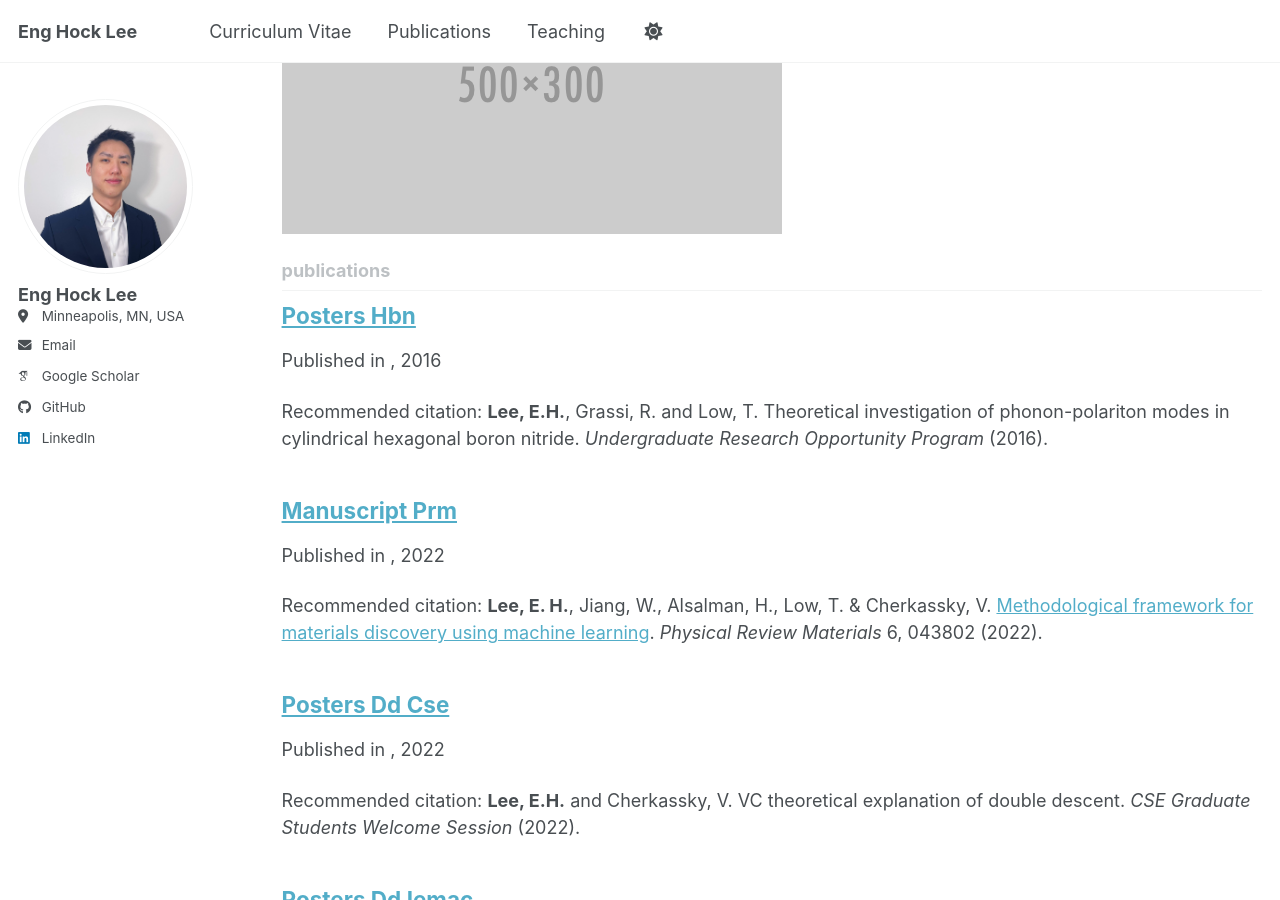
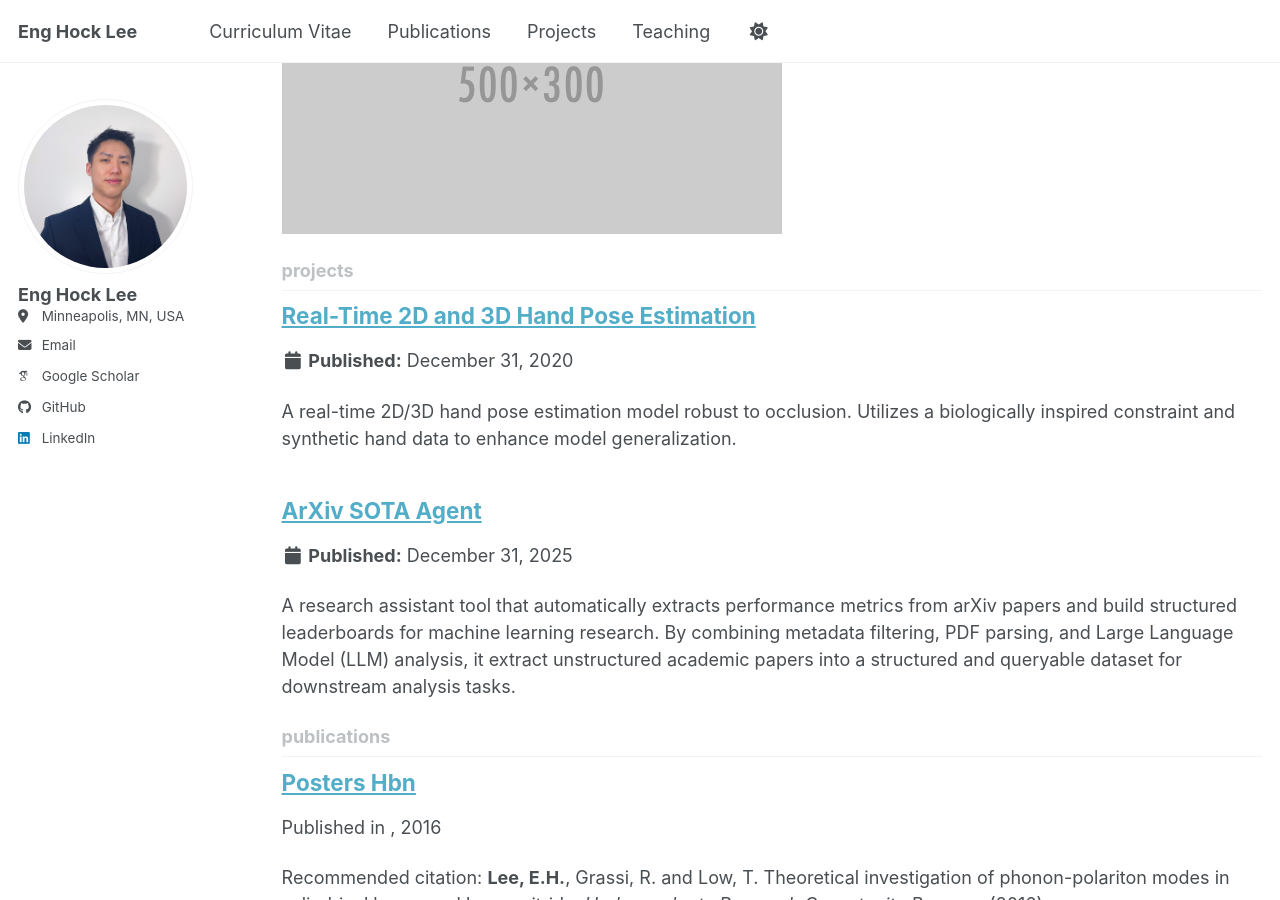
Before and after one commit to enghock1/enghock1.github.io, a Jekyll site: the page built from _pages/collection-archive.html, in a window 1280 px wide and 900 px high, scrolled down 851 px. Built offline with Jekyll 4.4.1, drawn with Linux system fonts in a browser that asks for light colours; some web fonts are replaced; a script bundle is joined from its source files by our own code; library files that are not in the unit come from our copies.

Commit message:
add project section

```diff
--- a/_config.yml
+++ b/_config.yml
@@ -233,6 +233,9 @@ collections:
   talks:
     output: true
     permalink: /:collection/:path/
+  projects:
+    output: true
+    permalink: /:collection/:path/
 
 
 # These settings control how pages and collections are included in the site
@@ -290,6 +293,15 @@ defaults:
       layout: talk
       author_profile: true
       share: true
+  # _projects
+  - scope:
+      path: ""
+      type: projects
+    values:
+      layout: single
+      author_profile: true
+      share: true
+      comments: true
 
 
 # Sass/SCSS
--- a/_data/navigation.yml
+++ b/_data/navigation.yml
@@ -13,6 +13,9 @@ main:
 
   - title: "Publications"
     url: /publications/
+
+  - title: "Projects"
+    url: /projects/
 
   # - title: "Talks"
   #   url: /talks/
--- /dev/null
+++ b/_projects/2020-12-hand-pose.md
@@ -0,0 +1,7 @@
+---
+title: "Real-Time 2D and 3D Hand Pose Estimation"
+collection: projects
+date: 2020-12-31
+external_url: "https://github.com/enghock1/Real-Time-2D-and-3D-Hand-Pose-Estimation"
+excerpt: "A real-time 2D/3D hand pose estimation model robust to occlusion. Utilizes a biologically inspired constraint and synthetic hand data to enhance model generalization."
+---
--- /dev/null
+++ b/_projects/2025-12-arxiv-sota-agent.md
@@ -0,0 +1,7 @@
+---
+title: "ArXiv SOTA Agent"
+collection: projects
+date: 2025-12-31
+external_url: "https://github.com/enghock1/arxiv-sota-agent"
+excerpt: "A research assistant tool that automatically extracts performance metrics from arXiv papers and build structured leaderboards for machine learning research. By combining metadata filtering, PDF parsing, and Large Language Model (LLM) analysis, it extract unstructured academic papers into a structured and queryable dataset for downstream analysis tasks."
+---
```
Also changed, not shown: _pages/projects.md (added, +22 -0 lines).
